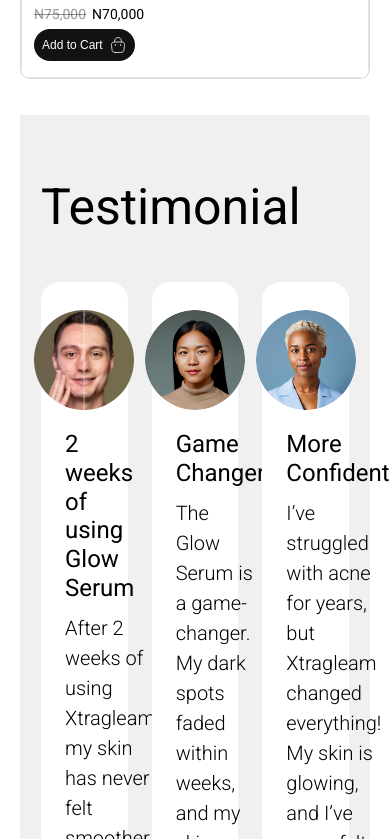
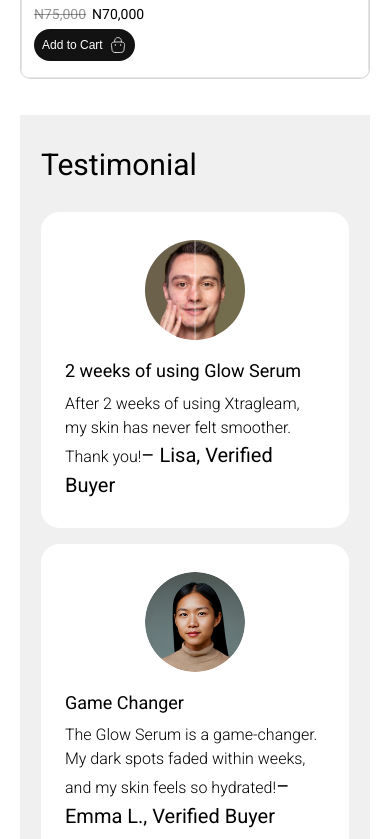
Before and after one commit to kevalmehta17/React-desing, a React (Vite) app: page / in a window 390 px wide. Shown: the part 3265-4104 px from the top of the page. Built offline with nearby package versions, Linux system fonts and the light colour scheme.

Commit message:
Testo responsiveness

```diff
--- a/src/sections/Testimonial/Testimonial.module.css
+++ b/src/sections/Testimonial/Testimonial.module.css
@@ -93,3 +93,33 @@
   letter-spacing: -1%;
   color: #000000;
 }
+
+@media (max-width:768px){
+  .container{
+    padding-block: 35px 21px;
+  }
+  .container h1{
+    font-size: 36px;
+  }
+  .testimonialCard{
+    grid-template-columns: repeat(1, minmax(0, 1fr));
+    gap:16px;
+    padding-top:32px;
+    padding-bottom: 20px;
+  }
+  .reviewContent h3{
+    font-size:22.5px;
+  }
+}
+
+@media (max-width:425px){
+  .container h1{
+    font-size: 30px;
+  }
+  .reviewContent h3{
+    font-size:18px;
+  }
+  .reviewContent p{
+    font-size: 16px;
+  }
+}
--- a/src/sections/Testimonial/Testimonial.tsx
+++ b/src/sections/Testimonial/Testimonial.tsx
@@ -23,8 +23,10 @@
       </div>
       <div className={styles.reviewContent}>
         <h3>{reviewHeading}</h3>
-        <p>{review}</p>
+        <p>{review}
+
         <strong>– {name}</strong>
+        </p>
       </div>
     </div>
   );
```
